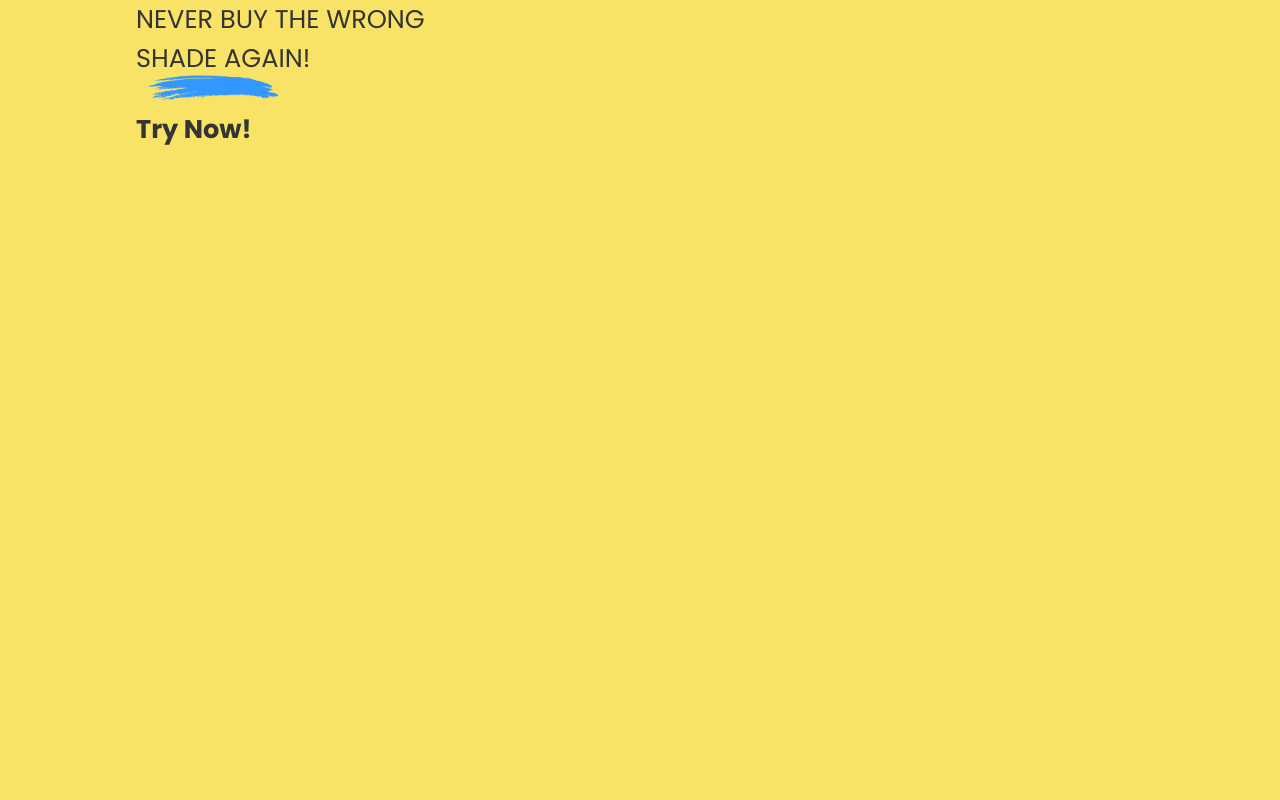
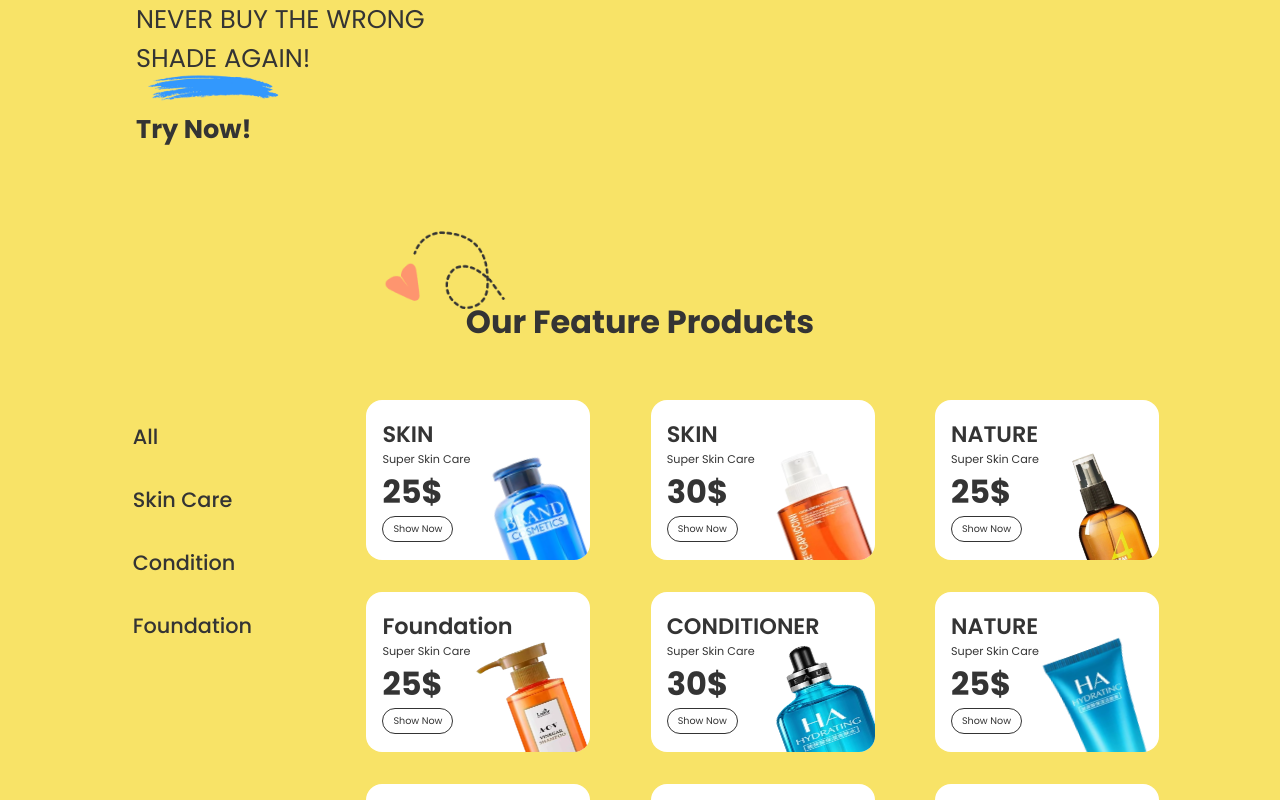
Before and after one commit to Amminn/Yellow-Ecommerce-, a React (Vite) app: page / in a window 1280 px wide. Shown: the part 945-1745 px from the top of the page. Before the commit the page ends 1222 px from the top, so only its background shows below. Built offline with nearby package versions, Linux system fonts and the light colour scheme.

Commit message:
feat: add products

```diff
--- a/package.json
+++ b/package.json
@@ -9,6 +9,7 @@
     "preview": "vite preview"
   },
   "dependencies": {
+    "@formkit/auto-animate": "^1.0.0-beta.5",
     "react": "^18.2.0",
     "react-compare-image": "^3.3.0",
     "react-dom": "^18.2.0",
--- a/src/App.jsx
+++ b/src/App.jsx
@@ -1,6 +1,7 @@
 import "./App.css"
 import Header from "./components/header/Header"
 import Hero from "./components/Hero/Hero"
+import Products from "./components/Products/Products.jsx"
 import Slider from "./components/Slider/Slider"
 import Virtual from "./components/Virtual/Virtual"
 
@@ -11,6 +12,7 @@
       <Hero />
       <Slider />
       <Virtual />
+      <Products />
     </div>
   )
 }
--- /dev/null
+++ b/src/components/Products/Products.jsx
@@ -0,0 +1,53 @@
+import React, {ref} from 'react'
+import css from './Products.module.css'
+import Plane from '../../assets/plane.png'
+import { ProductsData } from '../../data/products'
+import { useAutoAnimate } from '@formkit/auto-animate/react'
+
+function Products() {
+  const [animationParent] = useAutoAnimate()
+  const [menuProducts, SetMenuProducts] = React.useState(ProductsData)
+
+  function filter(type) {
+    return SetMenuProducts(ProductsData.filter((product) => {
+      return product.type === type
+    }))
+  }
+
+  return (
+    <div className={css.container}>
+      <img src={Plane} alt="Plane image" />
+      <h1>Our Feature Products</h1>
+
+      <div className={css.products}>
+        <ul className={css.menu}>
+          <li onClick={() => SetMenuProducts(ProductsData)}>All</li>
+          <li onClick={() => filter("skin care")}>Skin Care</li>
+          <li onClick={() => filter("conditioner")}>Condition</li>
+          <li onClick={() => filter("foundation")}>Foundation</li>
+        </ul>
+
+        <div className={css.list} ref={animationParent}>
+          {
+            menuProducts.map((product, index) => (
+              <div className={css.product} key={product.img + product.name}>
+                <div className="left-s">
+                  <div className="name">
+                    <span>{product.name}</span>
+                    <span>{product.detail}</span>
+                  </div>
+                  <span>{product.price}$</span>
+                  <div>Show Now</div>
+                </div>
+
+                <img className='img-p' src={product.img} alt={product.name} />
+              </div>
+            ))
+          }
+        </div>
+      </div>
+    </div>
+  )
+}
+
+export default Products
--- /dev/null
+++ b/src/components/Products/Products.module.css
@@ -0,0 +1,63 @@
+.container {
+  padding: 0 2rem;
+  position: relative;
+  display: flex;
+  flex-direction: column;
+  gap: 2rem;
+  align-items: center;
+  justify-content: center;
+}
+
+.container >:first-child {
+  position: absolute;
+  width: 8rem;
+  left: 30%;
+  top: -3rem;
+}
+
+.products {
+  display: grid;
+  width: 90%;
+  grid-template-columns: 25% auto;
+}
+
+.menu {
+  display: flex;
+  list-style-type: none;
+  flex-direction: column;
+  gap: 2rem;
+  font-weight: 500;
+  font-size: 1.3rem;
+}
+
+.menu > li:hover {
+  color: var(--pink);
+  cursor: pointer;
+}
+
+.list {
+  display: grid;
+  grid-template-columns: repeat(auto-fit, minmax(200px, 1fr));
+  height: 25rem;
+  overflow-y: scroll;
+  grid-gap: 2rem;
+  justify-content: space-between;
+}
+
+.product {
+  width: 12rem;
+  height: 8rem;
+  background-color: white;
+  position: relative;
+  overflow: hidden;
+  padding: 1rem;
+  display: flex;
+  border-radius: 1rem;
+}
+
+.product >img {
+  position: absolute;
+  top: 3rem;
+  width: 6rem;
+  height: 11rem;
+}
--- a/src/components/Slider/Slider.jsx
+++ b/src/components/Slider/Slider.jsx
@@ -24,7 +24,7 @@
         loop={true}
       >
         {SliderProducts.map((item, index) => (
-          <SwiperSlide>
+          <SwiperSlide key={index}>
             <div className="left-s">
               <div className="name">
                 <span>{item.name}</span>
```
Also changed, not shown: 1 other file (tests, documents, lock files or other folders).
